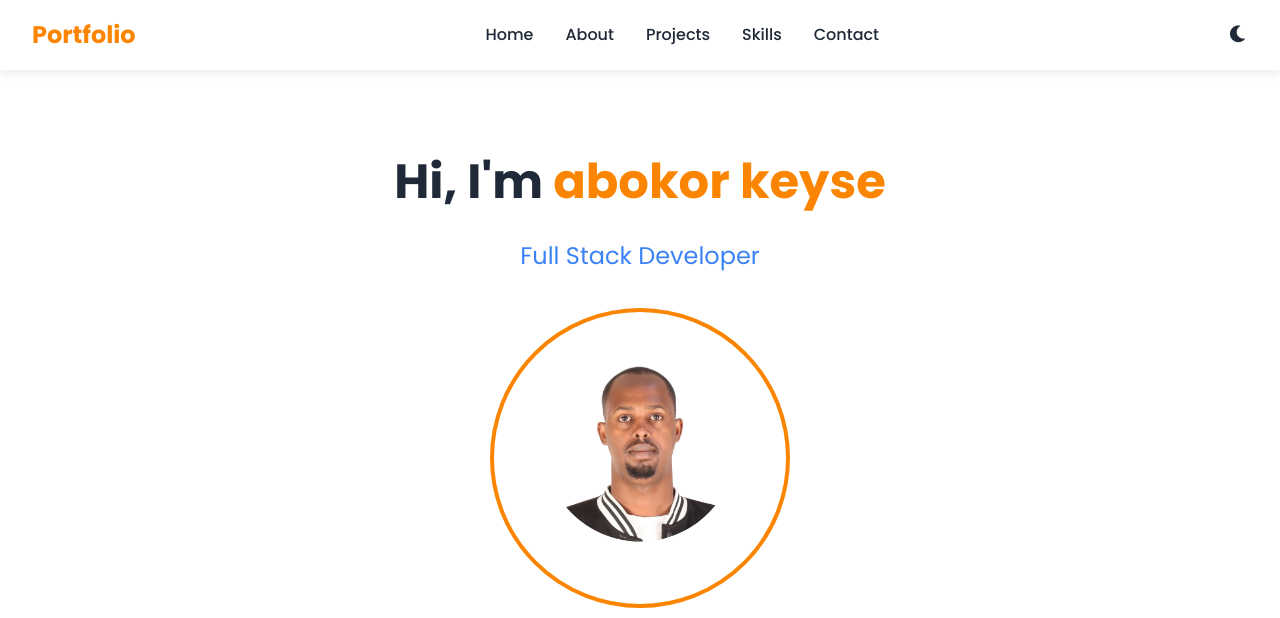
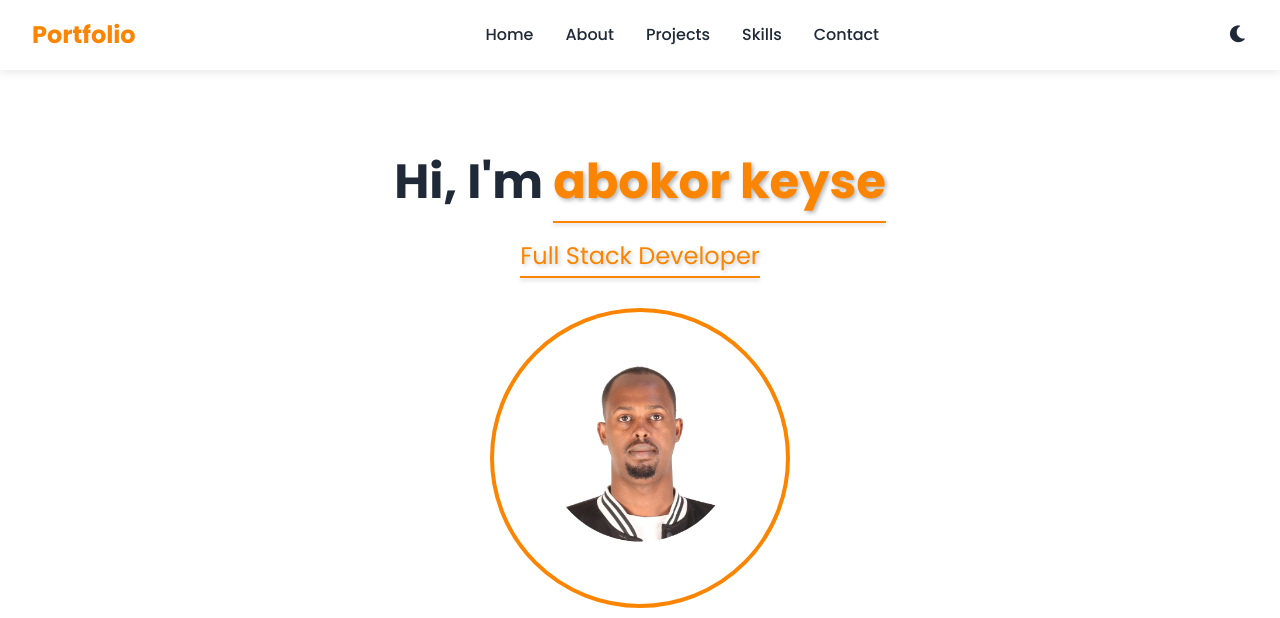
Before and after one commit to abokorkeyse/Portfolio, a plain HTML site: page index.html in a window 1280 px wide. Shown: the top 618 px of the page. Drawn offline with Linux system fonts and the light colour scheme.

Commit message:
Update styles and scripts, remove unused image

```diff
--- a/styles.css
+++ b/styles.css
@@ -123,12 +123,40 @@ body {
 
 .highlight {
     color: var(--primary-color);
+    text-shadow: 2px 2px 4px rgba(0, 0, 0, 0.3);
+    position: relative;
+    display: inline-block;
+}
+
+.highlight::after {
+    content: '';
+    position: absolute;
+    bottom: -2px;
+    left: 0;
+    width: 100%;
+    height: 2px;
+    background: var(--primary-color);
+    box-shadow: 0 2px 4px rgba(0, 0, 0, 0.2);
 }
 
 .tagline {
     font-size: 1.5rem;
-    color: var(--secondary-color);
+    color: var(--primary-color);
     margin-bottom: 2rem;
+    text-shadow: 2px 2px 4px rgba(0, 0, 0, 0.2);
+    position: relative;
+    display: inline-block;
+}
+
+.tagline::after {
+    content: '';
+    position: absolute;
+    bottom: -2px;
+    left: 0;
+    width: 100%;
+    height: 2px;
+    background: var(--primary-color);
+    box-shadow: 0 2px 4px rgba(0, 0, 0, 0.2);
 }
 
 .profile-image {
@@ -405,6 +433,26 @@ body {
     align-items: center;
     gap: 0.7rem;
     margin: 0;
+    color: var(--primary-color);
+    text-shadow: 1px 1px 2px rgba(0, 0, 0, 0.2);
+    position: relative;
+    padding-bottom: 5px;
+}
+
+.contact-info p::after {
+    content: '';
+    position: absolute;
+    bottom: 0;
+    left: 0;
+    width: 100%;
+    height: 1px;
+    background: var(--primary-color);
+    box-shadow: 0 1px 2px rgba(0, 0, 0, 0.1);
+}
+
+.contact-info strong {
+    color: var(--primary-color);
+    text-shadow: 1px 1px 2px rgba(0, 0, 0, 0.2);
 }
 
 .contact-info a {
```
Also changed, not shown: ak.png (deleted).
